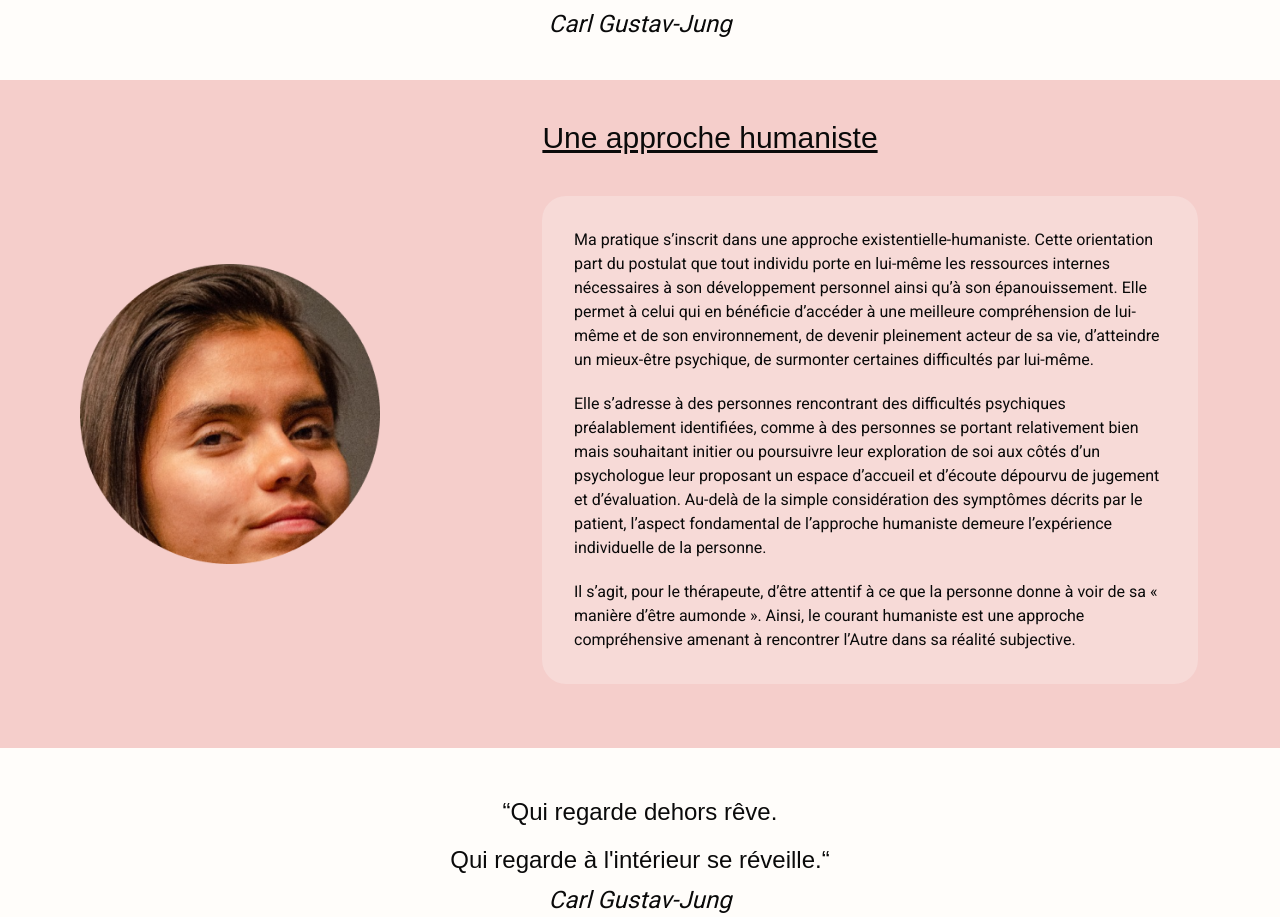
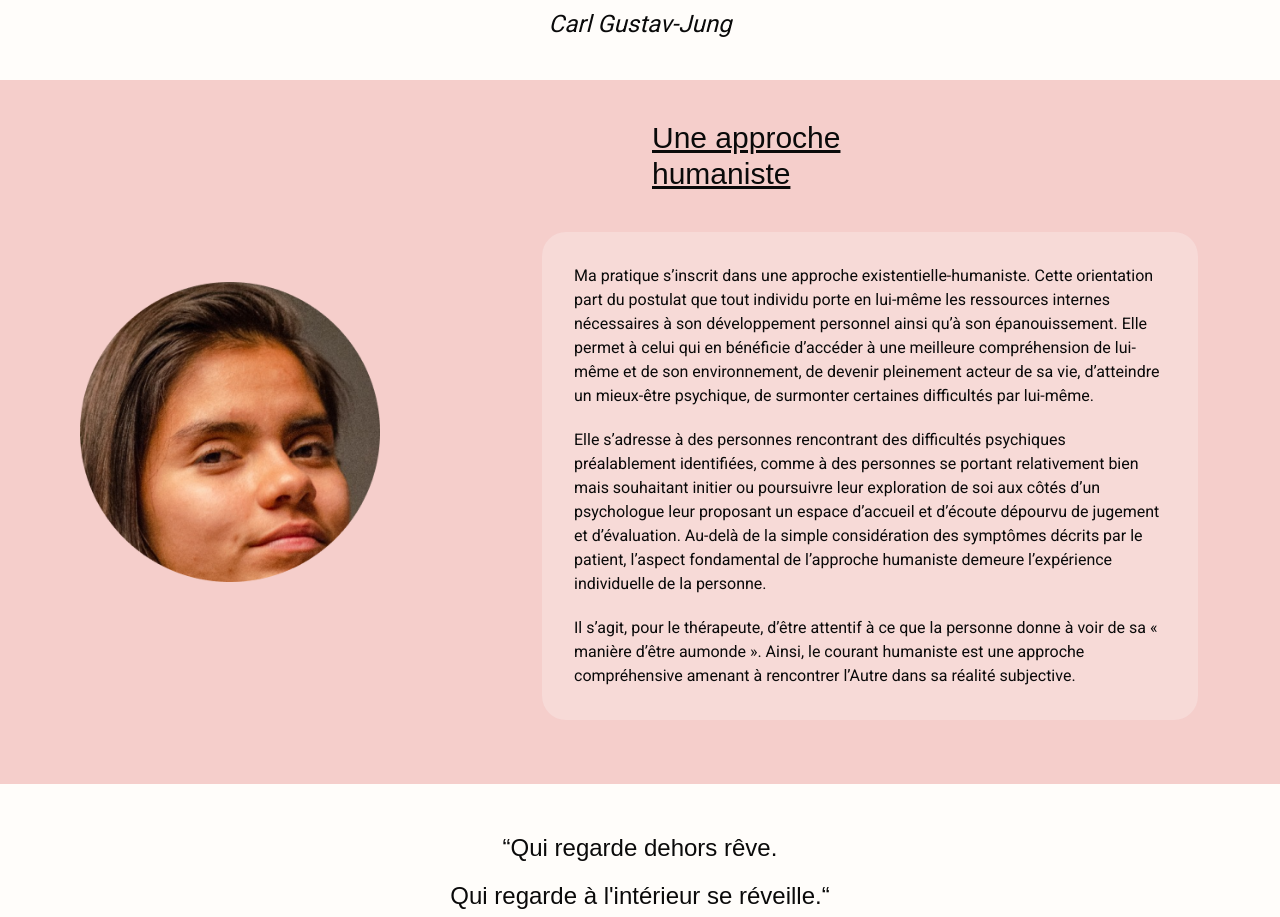
Before and after one commit to GuillaumeCeccoli/site-delphine, a Next.js app: page / in a window 1280 px wide. Shown: the part 1120-2037 px from the top of the page. Built offline with nearby package versions, Linux system fonts and the light colour scheme; a web font is replaced by a local one.

Commit message:
Rectification du texte

```diff
--- a/components/widgets/approche.tsx
+++ b/components/widgets/approche.tsx
@@ -12,11 +12,11 @@ export default function Approach() {
         className="flex flex-col my-10 xl:flex mx-20 xl:flex-shrink-0 xl:mt-10 2xl:ml-40"
       />
       <div className="flex flex-col items-center 2xl:items-start 2xl:mx-20">
-        <h2 className="underline font-serif text-2xl my-10 md:text-3xl xl:mr-80 2xl:mx-52">
+        <h2 className="underline font-serif text-2xl my-10 md:text-3xl xl:mr-80 mx-48">
           Une approche humaniste
         </h2>
         <div className="mb-16 md:w-4/5 2xl:w-9/12 z-10 bg-[#FAFAFA] bg-opacity-25 p-8 rounded-3xl">
-          <div className="font-sans xl:m-auto 2xl:text-xl">
+          <div className="font-sans xl:m-auto 2xl:text-base">
             <p>
               Ma pratique s’inscrit dans une approche existentielle-humaniste.
               Cette orientation part du postulat que tout individu porte en
```
